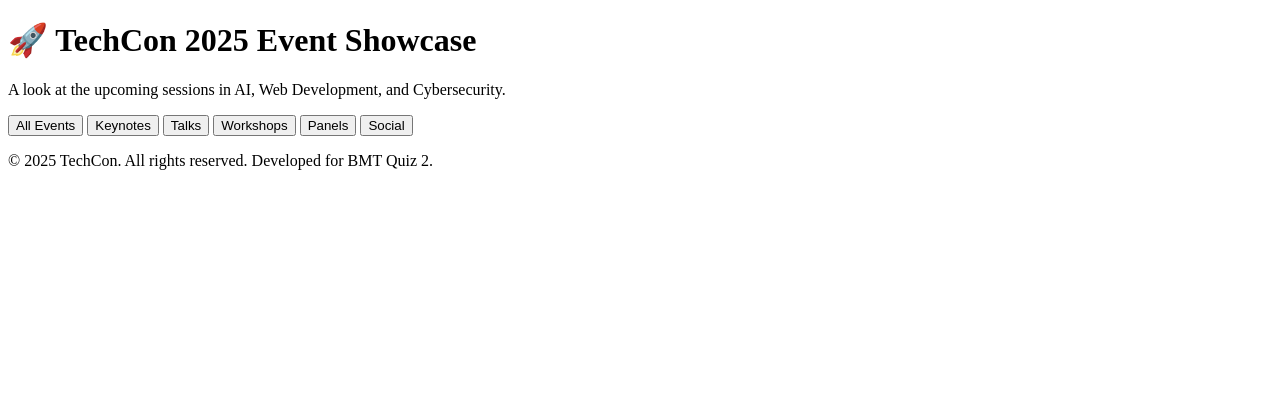
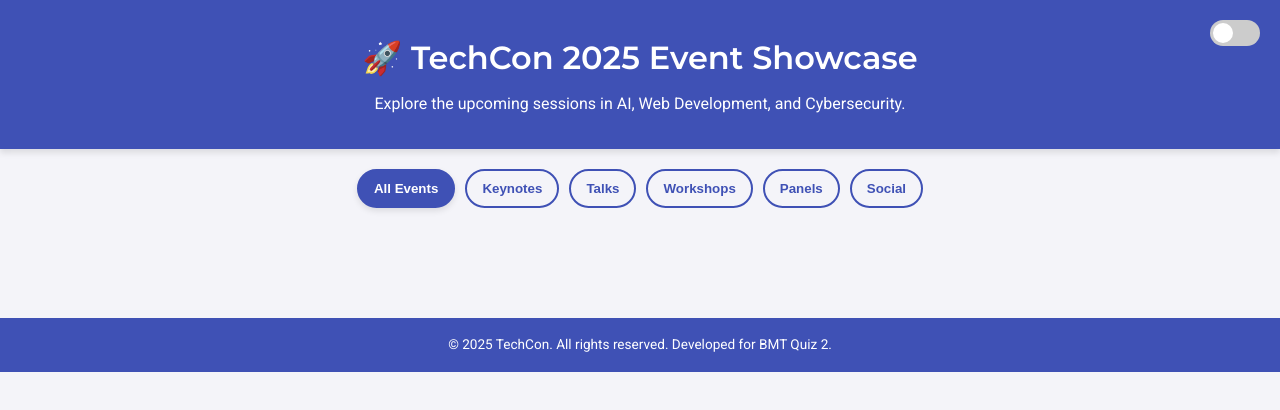
Before and after one commit to sewmini0708/bmt-quiz-2-events-bhbt-2022-42, a plain HTML site: page index.html in a window 1280 px wide. Drawn offline with Linux system fonts and the light colour scheme.

Commit message:
Initial commit: Add portfolio files

```diff
--- a/index.html
+++ b/index.html
@@ -4,17 +4,28 @@
     <meta charset="UTF-8">
     <meta name="viewport" content="width=device-width, initial-scale=1.0">
     <title>TechCon 2025 Event Schedule</title>
+    <!-- Level 1: Linking Google Fonts for a polished UI -->
     <link href="https://fonts.googleapis.com/css2?family=Roboto:wght@400;700&family=Montserrat:wght@600&display=swap" rel="stylesheet">
-    <link rel="stylesheet" href="styles/main.css">
+    <link rel="stylesheet" href="style.css">
 </head>
 <body>
 
     <header class="main-header">
-        <h1>🚀 TechCon 2025 Event Showcase</h1>
-        <p>A look at the upcoming sessions in AI, Web Development, and Cybersecurity.</p>
+        <div class="header-content">
+            <h1>🚀 TechCon 2025 Event Showcase</h1>
+            <p>Explore the upcoming sessions in AI, Web Development, and Cybersecurity.</p>
+        </div>
+        <!-- Level 3: Dark Mode Toggle -->
+        <div class="theme-switcher-wrapper">
+            <label for="theme-switcher" class="theme-switcher">
+                <input type="checkbox" id="theme-switcher">
+                <div class="slider"></div>
+            </label>
+        </div>
     </header>
 
     <main>
+        <!-- Level 2: Filter controls for event types -->
         <section class="filter-controls">
             <button class="filter-btn active" data-filter="all">All Events</button>
             <button class="filter-btn" data-filter="Keynote">Keynotes</button>
@@ -24,14 +35,16 @@
             <button class="filter-btn" data-filter="Social">Social</button>
         </section>
 
+        <!-- Core Requirement: Container for dynamically generated event cards -->
         <section id="event-container" class="event-grid">
-            </section>
+            <!-- Event cards will be dynamically inserted here by JavaScript -->
+        </section>
     </main>
 
     <footer>
         <p>&copy; 2025 TechCon. All rights reserved. Developed for BMT Quiz 2.</p>
     </footer>
 
-    <script src="scripts/main.js"></script>
+    <script src="script.js"></script>
 </body>
 </html>
--- a/script.js
+++ b/script.js
@@ -1,5 +1,5 @@
 const events = [
-    // --- Day 1: Nov 20, 2025 ---
+const events = [
     {
         title: "Opening Keynote: The Future of AI",
         type: "Keynote",
@@ -109,7 +109,6 @@ const events = [
         description: "An open Q&A session with a panel of the conference's top speakers. No topic is off-limits!",
         image: "images/panel-ama.jpg"
     },
-    // The rest of the events are in the array but omitted here for brevity
     {
         title: "Pre-Conference Hackathon",
         type: "Social",
@@ -160,14 +159,14 @@ function formatEventDateTime(dateTimeString) {
 // Core Requirement: Function to dynamically generate event cards
 function renderEventCards(eventArray) {
     const container = document.getElementById('event-container');
-    // Clear existing content before rendering new cards
+    // Clear existing content to prevent duplication when filtering
     container.innerHTML = '';
 
     eventArray.forEach(event => {
         // Create the card element
         const card = document.createElement('div');
         card.classList.add('event-card');
-        // Add a class based on type for easy filtering later
+        // Use a data attribute for type, which is good practice for JS hooks
         card.dataset.eventType = event.type;
 
         // Populate the card HTML structure using template literals
@@ -183,6 +182,8 @@ function renderEventCards(eventArray) {
                     <span class="event-type">${event.type}</span>
                     <span class="event-date-time">${formatEventDateTime(event.date)}</span>
                 </div>
+                <!-- Level 5: Add to Calendar Button -->
+                <a href="${calendarLink}" target="_blank" rel="noopener noreferrer" class="add-to-calendar">Add to Calendar</a>
             </div>
         `;
 
@@ -216,9 +217,12 @@ function setupEventListeners() {
 
 // Initializing the application
 document.addEventListener('DOMContentLoaded', () => {
-    // 1. Render all events on page load
-    renderEventCards(events);
+    // 1. Sort events by date to ensure they appear in chronological order
+    const sortedEvents = events.sort((a, b) => new Date(a.date) - new Date(b.date));
 
-    // 2. Setup filter functionality (Level 2)
+    // 2. Render all events on initial page load
+    renderEventCards(sortedEvents);
+
+    // 3. Setup filter functionality (Level 2)
     setupEventListeners();
 });
--- a/style.css
+++ b/style.css
@@ -1,11 +1,26 @@
 /* Level 1: Custom Font and Color Scheme */
 :root {
+    /* Light Mode Variables */
     --primary-color: #3f51b5; /* Indigo */
     --secondary-color: #ff9800; /* Amber */
     --background-light: #f4f4f9;
     --card-background: #ffffff;
     --text-color: #333333;
+    --text-muted: #666;
     --shadow-color: rgba(0, 0, 0, 0.1);
+    --border-color: #eee;
+}
+
+/* Level 3: Dark Mode Theme */
+[data-theme="dark"] {
+    --primary-color: #7986cb; /* Lighter Indigo for dark mode */
+    --secondary-color: #ffa726; /* Lighter Amber */
+    --background-light: #121212;
+    --card-background: #1e1e1e;
+    --text-color: #e0e0e0;
+    --text-muted: #9e9e9e;
+    --shadow-color: rgba(0, 0, 0, 0.4);
+    --border-color: #333;
 }
 
 * {
@@ -19,14 +34,18 @@ body {
     background-color: var(--background-light);
     color: var(--text-color);
     line-height: 1.6;
-    padding-top: 60px; /* Space for fixed header if implemented */
+    transition: background-color 0.3s, color 0.3s;
 }
 
 /* Header Styling */
 .main-header {
+    display: flex;
+    justify-content: space-between;
+    align-items: center;
     background-color: var(--primary-color);
     color: white;
     padding: 2rem 1rem;
+    position: relative;
     text-align: center;
     box-shadow: 0 4px 6px var(--shadow-color);
 }
@@ -34,6 +53,10 @@ body {
 .main-header h1 {
     font-family: 'Montserrat', sans-serif;
     margin-bottom: 0.5rem;
+}
+
+.header-content {
+    flex-grow: 1;
 }
 
 main {
@@ -69,7 +92,7 @@ main {
     border-radius: 10px;
     overflow: hidden;
     /* Level 1: Subtle box-shadow */
-    box-shadow: 0 4px 8px var(--shadow-color);
+    box-shadow: 0 4px 8px var(--shadow-color), 0 0 0 1px var(--border-color);
     /* Level 1: Transition for smooth hover effect */
     transition: transform 0.3s ease, box-shadow 0.3s ease;
 }
@@ -77,7 +100,7 @@ main {
 .event-card:hover {
     /* Level 1: Lift effect on hover */
     transform: translateY(-5px);
-    box-shadow: 0 10px 20px rgba(0, 0, 0, 0.2);
+    box-shadow: 0 10px 20px var(--shadow-color), 0 0 0 1px var(--border-color);
 }
 
 .event-image-container {
@@ -111,9 +134,9 @@ main {
     justify-content: space-between;
     align-items: center;
     font-size: 0.85rem;
-    color: #666;
+    color: var(--text-muted);
     padding-top: 10px;
-    border-top: 1px solid #eee;
+    border-top: 1px solid var(--border-color);
 }
 
 .event-type {
@@ -130,6 +153,24 @@ main {
     color: var(--primary-color);
 }
 
+/* Level 5: "Add to Calendar" Button Styling */
+.add-to-calendar {
+    display: inline-block;
+    margin-top: 15px;
+    padding: 8px 12px;
+    background-color: var(--primary-color);
+    color: white;
+    text-decoration: none;
+    border-radius: 5px;
+    font-weight: bold;
+    font-size: 0.9rem;
+    transition: background-color 0.3s, transform 0.2s;
+}
+
+.add-to-calendar:hover {
+    background-color: var(--secondary-color);
+    transform: translateY(-2px);
+}
 /* --- Level 2: Filter Controls Styling --- */
 .filter-controls {
     display: flex;
@@ -171,7 +212,54 @@ footer {
     font-size: 0.85rem;
 }
 
-/* Utility Class for Filtering */
-.hidden {
-    display: none !important;
+/* --- Level 3: Theme Switcher Styling --- */
+.theme-switcher-wrapper {
+    position: absolute;
+    top: 20px;
+    right: 20px;
 }
+
+.theme-switcher {
+    display: inline-block;
+    width: 50px;
+    height: 26px;
+    position: relative;
+}
+
+.theme-switcher input {
+    opacity: 0;
+    width: 0;
+    height: 0;
+}
+
+.slider {
+    position: absolute;
+    cursor: pointer;
+    top: 0;
+    left: 0;
+    right: 0;
+    bottom: 0;
+    background-color: #ccc;
+    transition: .4s;
+    border-radius: 26px;
+}
+
+.slider:before {
+    position: absolute;
+    content: "";
+    height: 20px;
+    width: 20px;
+    left: 3px;
+    bottom: 3px;
+    background-color: white;
+    transition: .4s;
+    border-radius: 50%;
+}
+
+input:checked + .slider {
+    background-color: var(--secondary-color);
+}
+
+input:checked + .slider:before {
+    transform: translateX(24px);
+}
```
